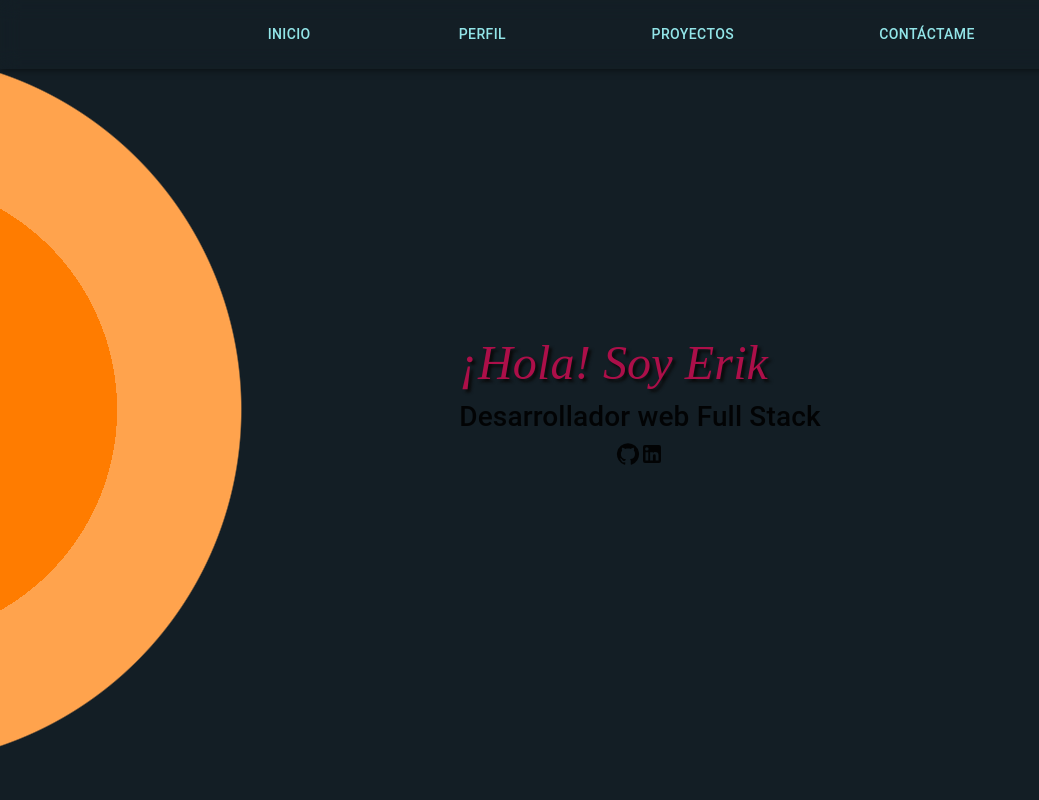
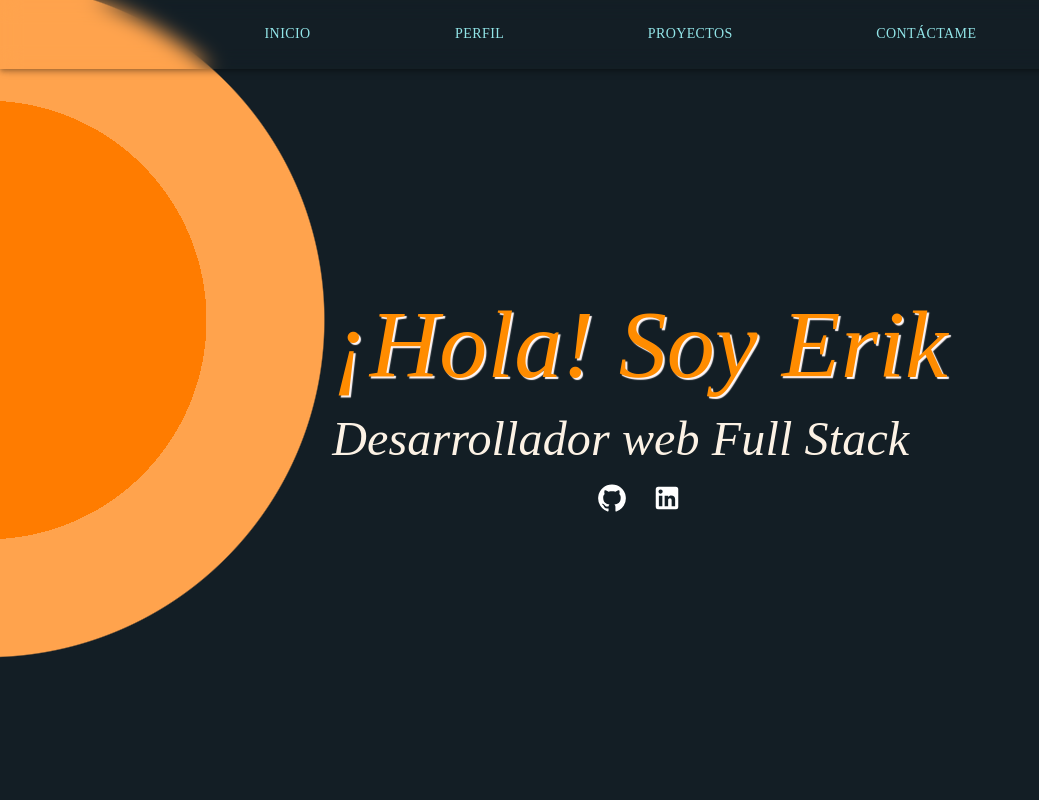
Before and after one commit to ETorresSacha/PORTAFOLIO, a React (Vite) app: page / in a window 1280 px wide. Shown: the top 800 px of the page, without its empty margins (0-1039 px from the left). Built offline with nearby package versions, Linux system fonts and the light colour scheme.

Commit message:
landing css

```diff
--- a/src/components/landingPage/Landing.jsx
+++ b/src/components/landingPage/Landing.jsx
@@ -9,7 +9,6 @@ import Button from "@mui/material/Button";
 import { useRef } from "react";
 import Footer from "../footer/Footer";
 import { useNavigate } from "react-router-dom";
-
 import OptionsNavigate from "../nav/opcionesNav/OptionsNavigate";
 import GitHubIcon from "@mui/icons-material/GitHub";
 import LinkedInIcon from "@mui/icons-material/LinkedIn";
@@ -83,18 +82,19 @@ const LandingPage = () => {
       {/* Inicio */}
       <section ref={Inicio} className="conteiner-landing">
         <Nav optionNavigate={<OptionsNavigate optionsNav={optionsNav} />} />
-
         <div className="conteiner-text">
           <h1 className="title-landing">¡Hola! Soy Erik</h1>
-          <h3>Desarrollador web Full Stack</h3>
+          <h3 className="text-landing">Desarrollador web Full Stack</h3>
           <div
             style={{
               display: "flex",
               justifyContent: "center",
+              gap: "25px",
+              color: "white",
             }}
           >
-            <GitHubIcon />
-            <LinkedInIcon />
+            <GitHubIcon sx={{ width: "30px", height: "30px" }} />
+            <LinkedInIcon sx={{ width: "30px", height: "30px" }} />
           </div>
         </div>
       </section>
--- a/src/components/landingPage/landing.css
+++ b/src/components/landingPage/landing.css
@@ -3,11 +3,12 @@
     padding: 0;
 }
 
+/* LANDING*/
 .conteiner-landing{
     display:flex;
     flex-wrap: wrap;
     /* background: "radial-gradient (circle,red,brown,orange,yellow,blue)"; */
-    background: radial-gradient(circle at -8.9% 51.2%, rgb(255, 124, 0) 0%, rgb(255, 124, 0) 15.9%, rgb(255, 163, 77) 15.9%, rgb(255, 163, 77) 24.4%, rgb(19, 30, 37) 24.5%, rgb(19, 30, 37) 66%);
+    background: radial-gradient(circle at -1% 40%, rgb(255, 124, 0) 0%, rgb(255, 124, 0) 15.9%, rgb(255, 163, 77) 15.9%, rgb(255, 163, 77) 24.4%, rgb(19, 30, 37) 24.5%, rgb(19, 30, 37) 66%);
     /* background: radial-gradient(circle, rgba(176,174,238,1) 0%, rgb(78, 85, 93) 100%); */
     /* background:linear-gradient(rgba(226, 233, 241, 0.918), rgba(187, 187, 187, 0.912)); */
     /* background-image: url('../../../image/STORE2.png');  */
@@ -36,13 +37,24 @@
     background: transparent;
 }
 
+
 .title-landing{
     width:100%;
     font-family: 'Times New Roman', Times, serif;
     font-style:oblique;
+    font-size: 600%;
+    color:darkorange;
+    text-shadow: 2px 2px 1px rgb(255, 247, 247);
+}
+.text-landing{
+    width:100%;
+    font-family: 'Times New Roman', Times, serif;
+    font-style:oblique;
     font-size: 300%;
-    color:rgb(172, 15, 73);
-    text-shadow: 3px 3px 3px rgb(10, 10, 10);
+    color:rgb(252, 242, 229);
+    margin: 2px 0 15px 0;
+
+
 }
 
 .h4-landing{
@@ -60,4 +72,15 @@
     .conteiner-text{
         backdrop-filter: blur(5px);
     }
+    .title-landing{
+        font-size: 450%;
+    }
+    .conteiner-landing{
+        background: radial-gradient(circle at -1% 0%, rgb(255, 124, 0) 0%, rgb(255, 124, 0) 15.9%, rgb(255, 163, 77) 15.9%, rgb(255, 163, 77) 24.4%, rgb(19, 30, 37) 24.5%, rgb(19, 30, 37) 66%);
+
+    }
+    .text-landing{
+        font-size: 200%;
+
+    }
 }
--- a/src/components/nav/Nav.jsx
+++ b/src/components/nav/Nav.jsx
@@ -21,19 +21,8 @@ const Nav = ({ logo, optionNavigate, search, perfilUsuario }) => {
           justifyContent: "center",
         }}
       >
-        {/* LOGO */}
-        {logo}
-
         {/* OPCIONES PARA NAVEGAR */}
         {optionNavigate}
-
-        {/* SEARCH */}
-        {search}
-
-        {/* LOGIN DEL USUARIO */}
-
-        {/* PERFIL DEL USUARIO */}
-        {perfilUsuario}
       </div>
     </AppBar>
   );
--- a/src/components/nav/nav.css
+++ b/src/components/nav/nav.css
@@ -27,6 +27,7 @@
     }
   }
 
+
   .btn-optionNav:after{
     content: "";
     position: absolute;
--- a/src/components/nav/opcionesNav/OptionsNavigate.jsx
+++ b/src/components/nav/opcionesNav/OptionsNavigate.jsx
@@ -1,17 +1,12 @@
 import React from "react";
 import AppBar from "@mui/material/AppBar";
 import Box from "@mui/material/Box";
-import Toolbar from "@mui/material/Toolbar";
 import IconButton from "@mui/material/IconButton";
 import Typography from "@mui/material/Typography";
 import Menu from "@mui/material/Menu";
 import MenuIcon from "@mui/icons-material/Menu";
-import Container from "@mui/material/Container";
-import Avatar from "@mui/material/Avatar";
 import Button from "@mui/material/Button";
-import Tooltip from "@mui/material/Tooltip";
 import MenuItem from "@mui/material/MenuItem";
-import AdbIcon from "@mui/icons-material/Adb";
 import { useDispatch, useSelector } from "react-redux";
 import { startOption } from "../../../toolkit/slice";
 import "../nav.css";
@@ -92,7 +87,12 @@ const OptionsNavigate = ({ optionsNav }) => {
             className="btn-optionNav"
             key={page}
             onClick={() => scrollHnadler(page)}
-            sx={{ my: 2, display: "block", color: "rgb(146, 229, 232)" }}
+            sx={{
+              my: 2,
+              display: "block",
+              color: "rgb(146, 229, 232)",
+              fontFamily: "cursive",
+            }}
           >
             {page}
           </Button>
```
